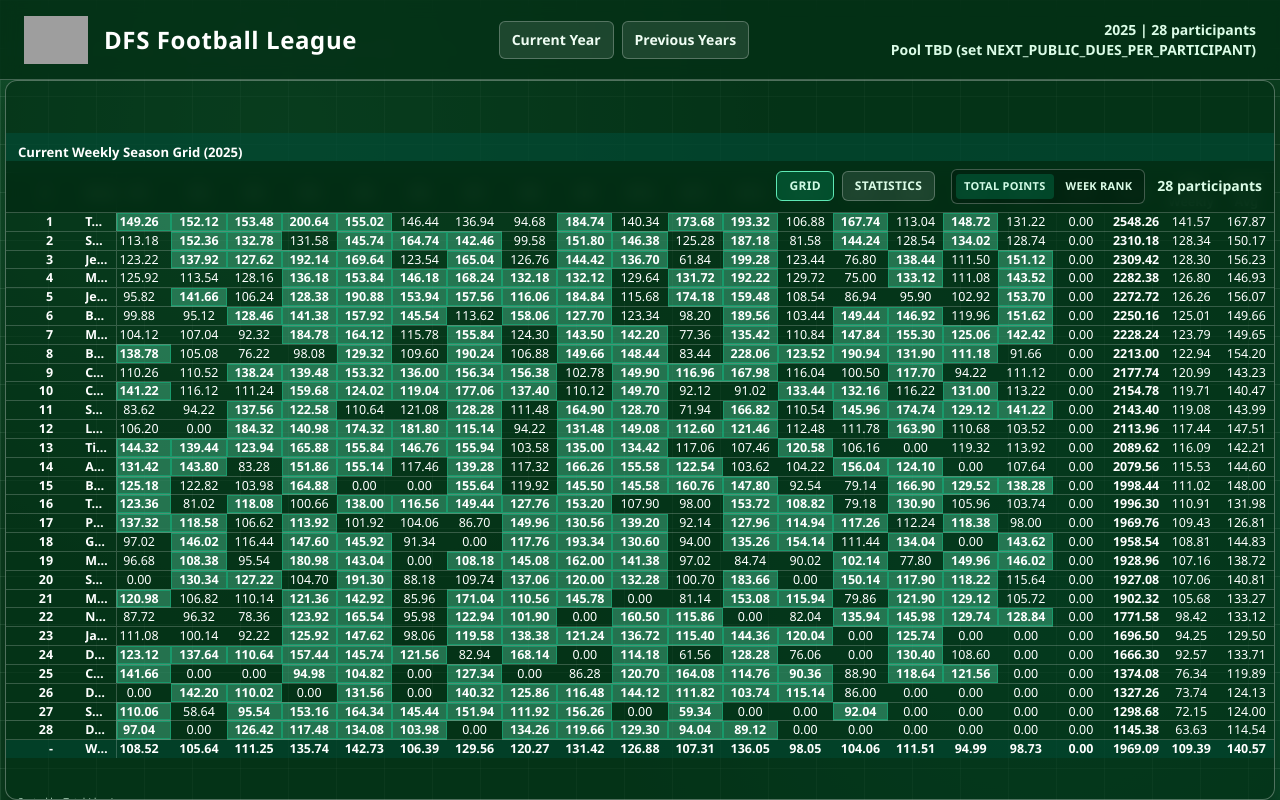
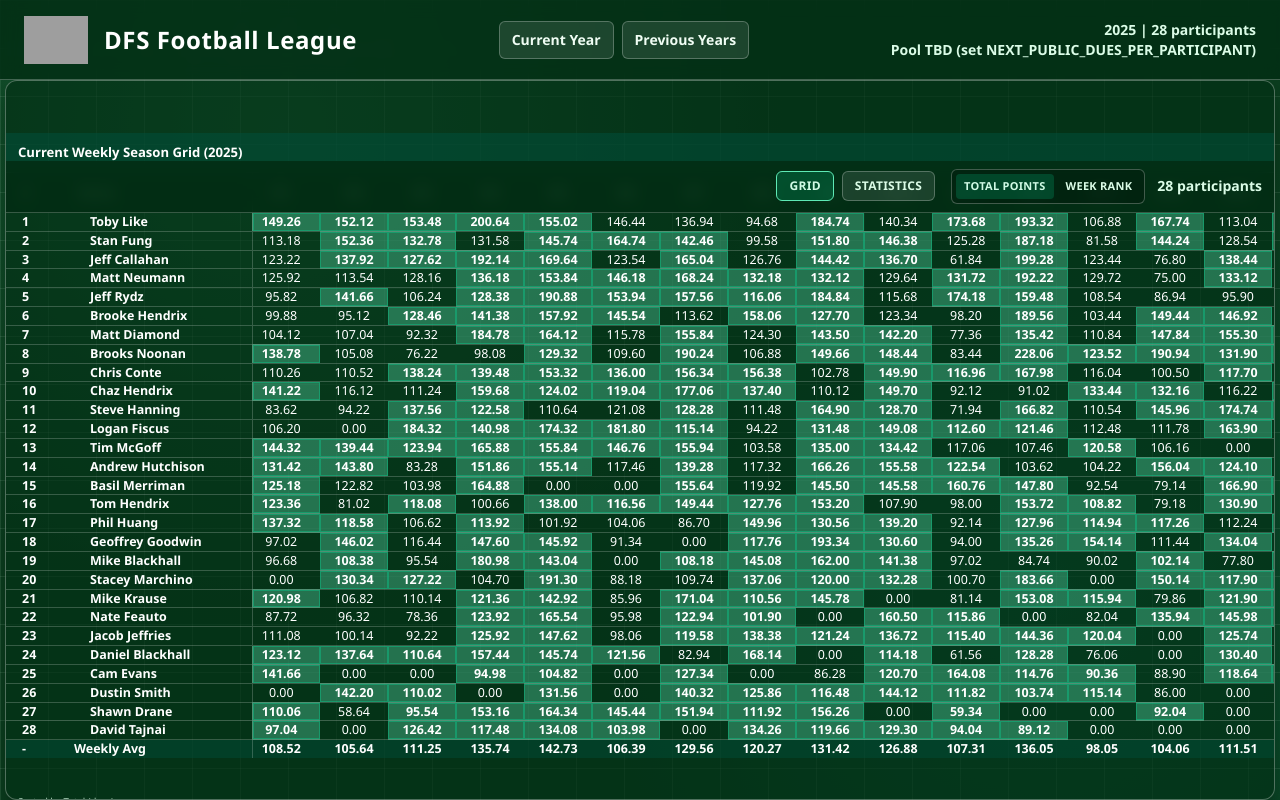
Before and after one commit to Tjm07890789/Draftkings-Fantasy-Football-League, a Next.js app: page / in a window 1280 px wide. Both pictures are taken after a click on the button "Current Year". Built offline with nearby package versions, Linux system fonts and the light colour scheme; grey boxes are pictures that could not be loaded.

Commit message:
Uncollapse left grid columns and shift rank/name left

```diff
--- a/src/components/dfs-app.tsx
+++ b/src/components/dfs-app.tsx
@@ -461,8 +461,8 @@ function SeasonGrid({ title, rows, seasonLabel }: { title: string; rows: SeasonR
     () => rows.reduce((max, row) => Math.max(max, row.name.length), 0),
     [rows],
   );
-  const rankColWidth = "76px";
-  const nameColWidth = `${Math.max((longestNameChars + 8) * 9, 280)}px`;
+  const rankColWidth = "56px";
+  const nameColWidth = `${Math.max((longestNameChars + 3) * 9, 190)}px`;
   const dataColWidth = "68px";
 
   const [sortColumn, setSortColumn] = React.useState<SortColumn>("total");
@@ -617,7 +617,7 @@ function SeasonGrid({ title, rows, seasonLabel }: { title: string; rows: SeasonR
       </div>
       {seasonPanel === "grid" && (
       <div className="m-0 max-w-full overflow-auto p-0 md:h-[calc(100%-3.5rem)] md:overflow-hidden">
-        <Table className="table-fixed w-full min-w-max max-w-none overflow-hidden text-[0.78rem]">
+        <Table className="table-fixed w-max min-w-full max-w-none overflow-hidden text-[0.78rem]">
           <TableHeader>
             <TableRow className="h-5 bg-emerald-900/55 py-0 text-[0.82rem]">
               <TableHead colSpan={totalGridColumns} className="h-5 px-2 py-1 text-left text-[0.82rem] font-bold text-white">
@@ -626,16 +626,16 @@ function SeasonGrid({ title, rows, seasonLabel }: { title: string; rows: SeasonR
             </TableRow>
             <TableRow className="h-4 py-0 text-[0.78rem]">
               <TableHead
-                className="sticky top-0 z-20 h-4 bg-green-950/95 px-2 py-0 text-right text-[0.78rem]"
+                className="sticky top-0 z-20 h-4 bg-green-950/95 px-2 py-0 text-left text-[0.78rem]"
                 style={{ width: "var(--rank-col-width)", minWidth: "var(--rank-col-width)" }}
               >
-                #
+                <span className="pl-1">#</span>
               </TableHead>
               <TableHead
                 className="sticky top-0 z-20 h-4 border-r border-white/25 bg-green-950/95 px-2 py-0 text-[0.78rem]"
                 style={{ width: "var(--name-col-width)", minWidth: "var(--name-col-width)" }}
               >
-                <button type="button" onClick={() => handleSort("name")} className="w-full cursor-pointer pl-3 text-left">
+                <button type="button" onClick={() => handleSort("name")} className="w-full cursor-pointer pl-1 text-left">
                   Name{renderSortLabel("name")}
                 </button>
               </TableHead>
@@ -685,17 +685,17 @@ function SeasonGrid({ title, rows, seasonLabel }: { title: string; rows: SeasonR
             {sortedRows.map((row, index) => (
               <TableRow key={row.name} className="h-4 py-0 text-[0.78rem]">
                 <TableCell
-                  className="h-4 px-2 py-0 text-right text-[0.78rem] font-semibold tabular-nums"
+                  className="h-4 px-2 py-0 text-left text-[0.78rem] font-semibold tabular-nums"
                   style={{ width: "var(--rank-col-width)", minWidth: "var(--rank-col-width)" }}
                 >
-                  {index + 1}
+                  <span className="pl-2">{index + 1}</span>
                 </TableCell>
                 <TableCell
                   className="h-4 overflow-hidden border-r border-white/20 px-2 py-0 pl-6 text-[0.78rem] font-semibold whitespace-nowrap"
                   style={{ width: "var(--name-col-width)", minWidth: "var(--name-col-width)" }}
                   title={row.name}
                 >
-                  <span className="block max-w-full overflow-hidden text-ellipsis whitespace-nowrap">{row.name}</span>
+                  <span className="block max-w-full whitespace-nowrap pl-1">{row.name}</span>
                 </TableCell>
                 {row.weeks.map((score, index) => (
                   <TableCell
@@ -719,16 +719,16 @@ function SeasonGrid({ title, rows, seasonLabel }: { title: string; rows: SeasonR
             ))}
             <TableRow className="h-4 bg-emerald-900/45 py-0 text-[0.78rem]">
               <TableCell
-                className="h-4 px-2 py-0 text-right text-[0.78rem] font-bold tabular-nums"
+                className="h-4 px-2 py-0 text-left text-[0.78rem] font-bold tabular-nums"
                 style={{ width: "var(--rank-col-width)", minWidth: "var(--rank-col-width)" }}
               >
-                -
+                <span className="pl-2">-</span>
               </TableCell>
               <TableCell
-                className="h-4 overflow-hidden border-r border-white/20 px-2 py-0 pl-6 text-[0.78rem] font-bold whitespace-nowrap"
+                className="h-4 overflow-hidden border-r border-white/20 px-2 py-0 text-[0.78rem] font-bold whitespace-nowrap"
                 style={{ width: "var(--name-col-width)", minWidth: "var(--name-col-width)" }}
               >
-                <span className="block max-w-full overflow-hidden text-ellipsis whitespace-nowrap">
+                <span className="block max-w-full whitespace-nowrap pl-1">
                   {displayMode === "points" ? "Weekly Avg" : "Weekly Avg Rank"}
                 </span>
               </TableCell>
```
